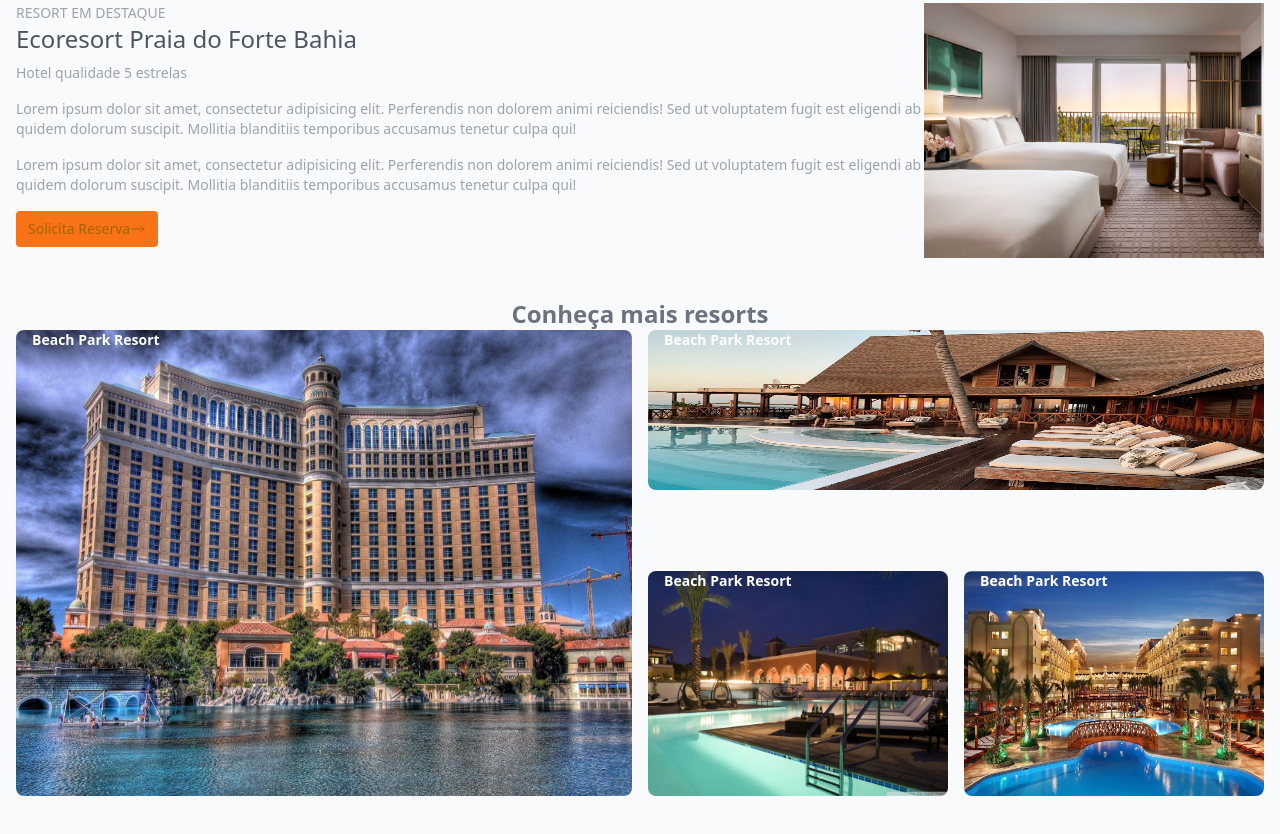
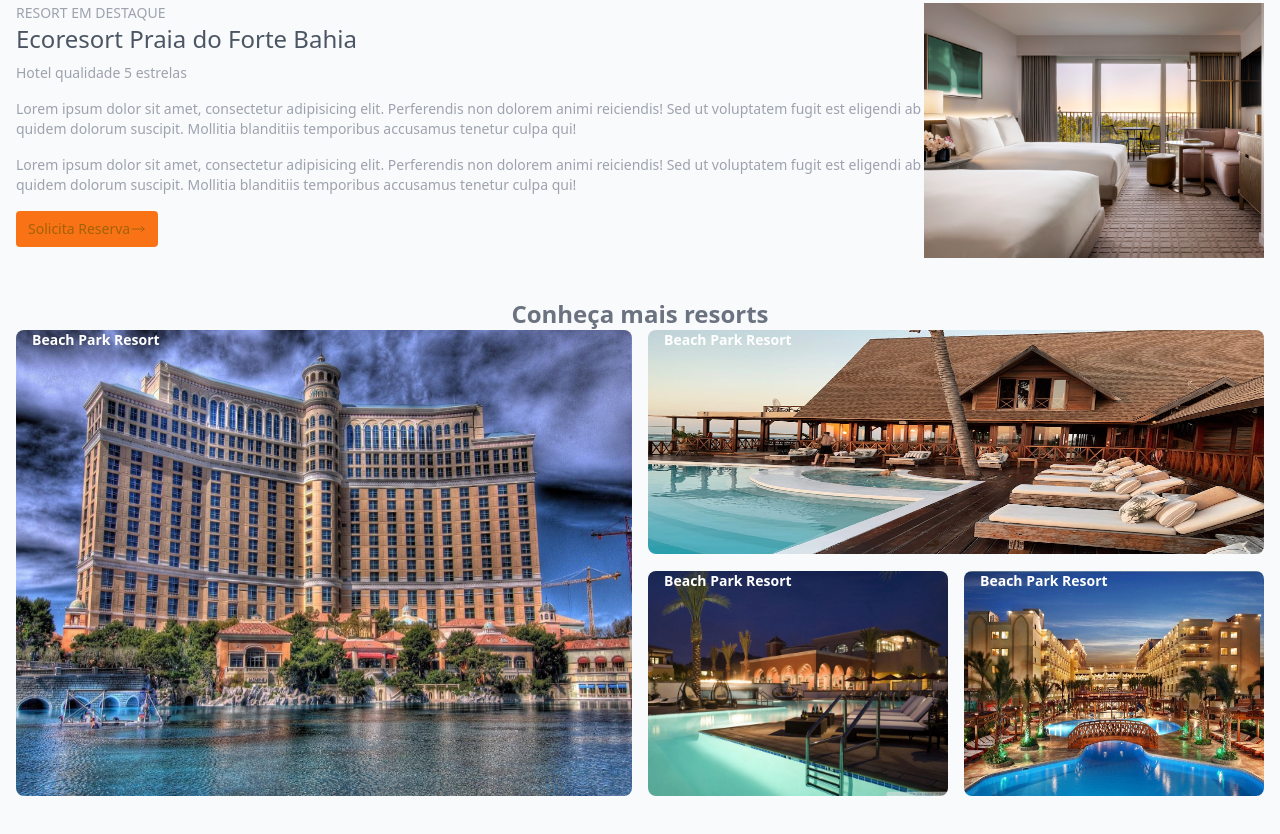
Before and after one commit to Cavejon/estudoTailwind, a website: page src/folderwind.html in a window 1280 px wide. Shown: the part 583-1417 px from the top of the page. Drawn offline with Linux system fonts and the light colour scheme.

Commit message:
Fix: Alterando a resolução da imagem BeachPark-2

```diff
--- a/src/folderwind.html
+++ b/src/folderwind.html
@@ -135,7 +135,9 @@
                     <div class="bottom-0 pl-4 pb-4 text-white font-semibold text-sm" style="position: absolute;">
                         Beach Park Resort
                     </div>
-                    <img src="./img/hotel-2.jpg" alt="" class="w-full h-full object-cover rounded-lg">
+                    <img src="./img/hotel-2.jpg" alt="" class="w-full h-full object-cover rounded-lg" style="
+                    height: 14rem;
+                ">
                 </div>
 
                 <div class="relative rounded-lg overflow-hidden">
```
